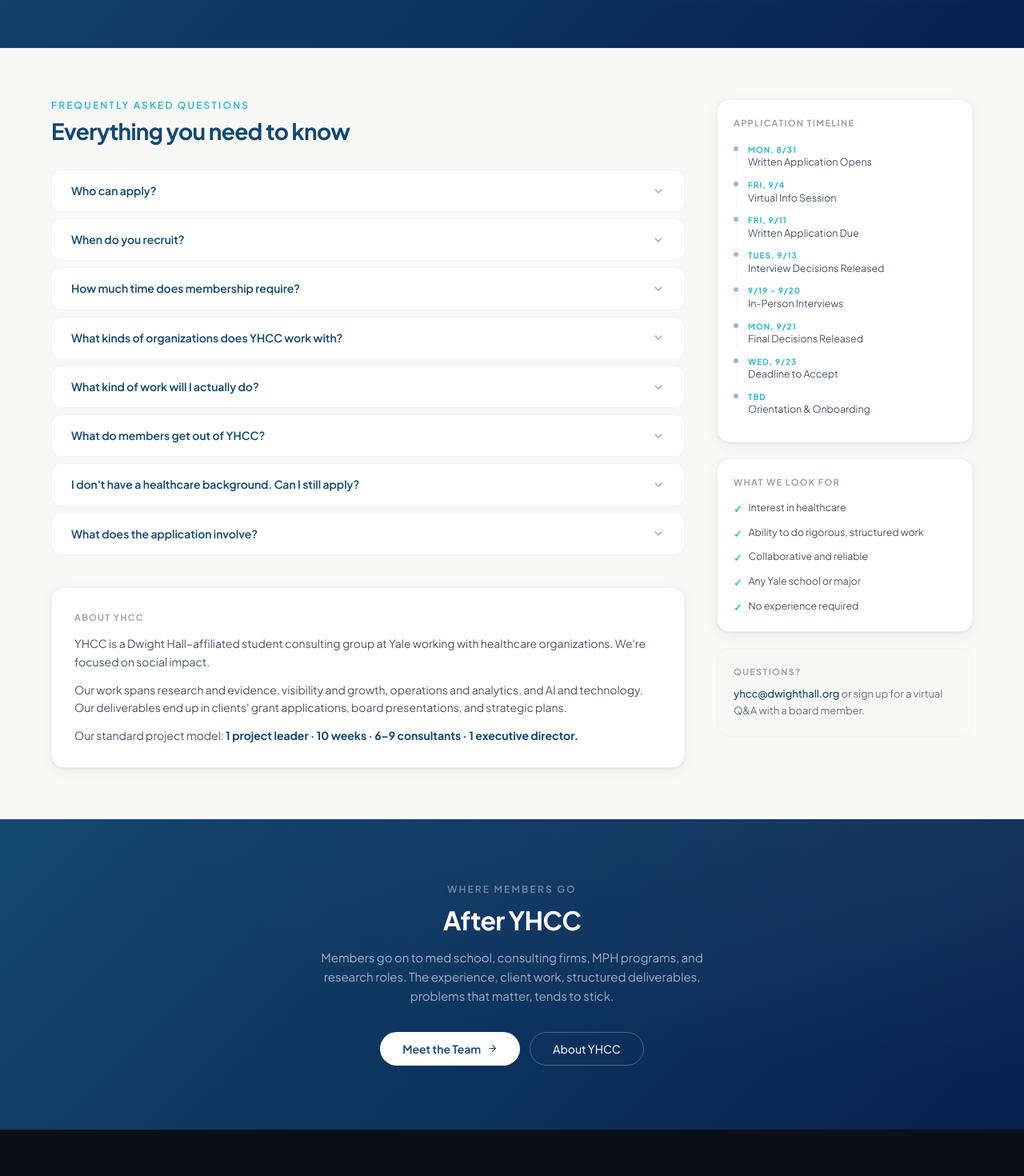
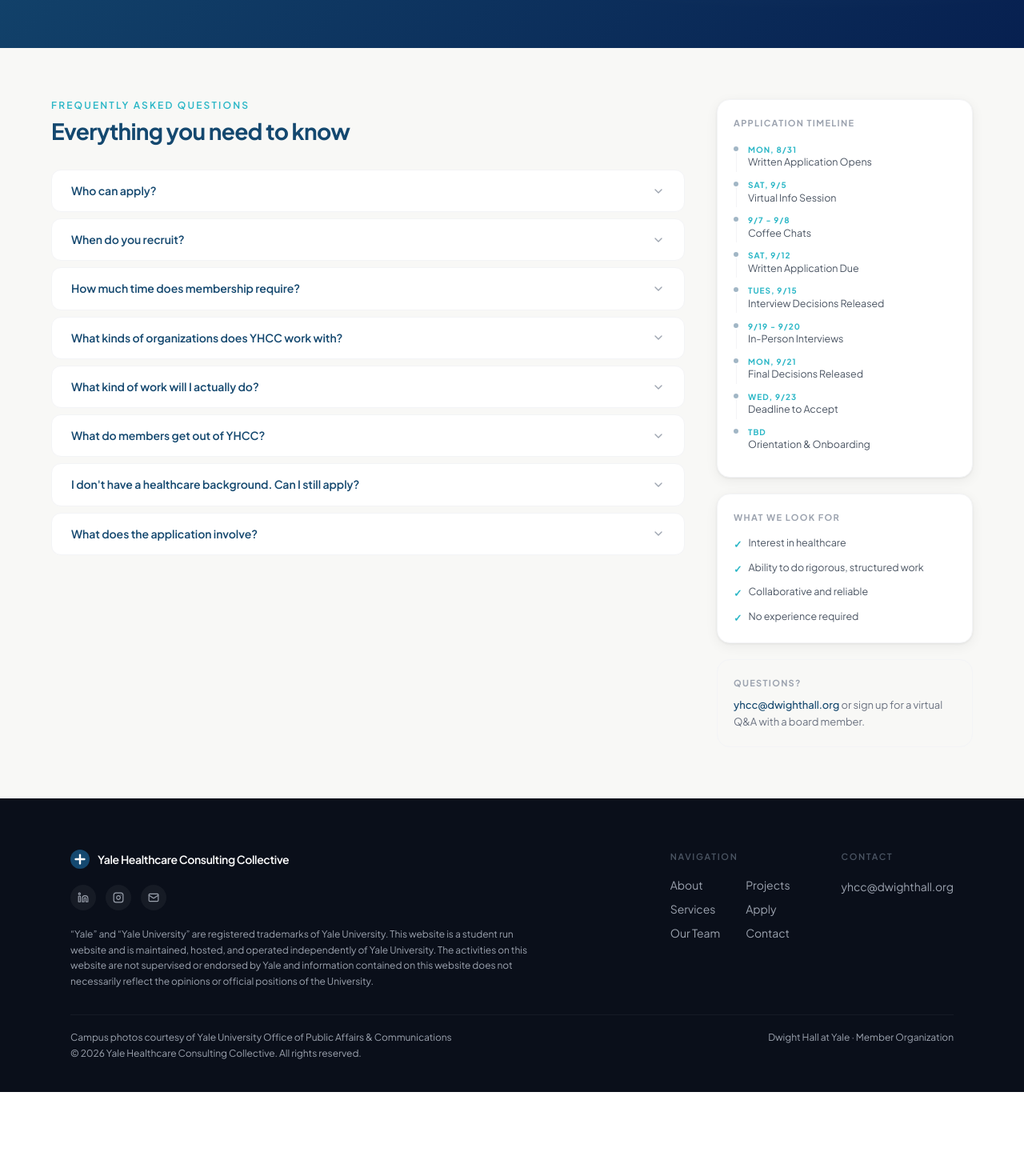
Before and after one commit to sofiagrimm/yale-healthcare-consulting, a React (Vite) app: page /apply in a window 1280 px wide. Shown: the part 360-1830 px from the top of the page at 80% size. After the commit the page ends 1725 px from the top, so only its background shows below. Built offline with nearby package versions, Linux system fonts and the light colour scheme.

Commit message:
Update Apply page copy, timeline, and remove About/After YHCC blocks

```diff
--- a/src/pages/Apply.tsx
+++ b/src/pages/Apply.tsx
@@ -1,13 +1,13 @@
 import { useState } from 'react'
 import { FadeIn, BlurReveal } from '../components/animations/FadeIn'
-import { Link } from 'react-router'
-import { ArrowRight, ChevronDown, ChevronUp } from 'lucide-react'
+import { ChevronDown, ChevronUp } from 'lucide-react'
 
 const timeline = [
   { label: 'Written Application Opens', date: 'Mon, 8/31' },
-  { label: 'Virtual Info Session', date: 'Fri, 9/4' },
-  { label: 'Written Application Due', date: 'Fri, 9/11' },
-  { label: 'Interview Decisions Released', date: 'Tues, 9/13' },
+  { label: 'Virtual Info Session', date: 'Sat, 9/5' },
+  { label: 'Coffee Chats', date: '9/7 - 9/8' },
+  { label: 'Written Application Due', date: 'Sat, 9/12' },
+  { label: 'Interview Decisions Released', date: 'Tues, 9/15' },
   { label: 'In-Person Interviews', date: '9/19 - 9/20' },
   { label: 'Final Decisions Released', date: 'Mon, 9/21' },
   { label: 'Deadline to Accept', date: 'Wed, 9/23' },
@@ -17,7 +17,7 @@
 const faqs = [
   {
     q: 'Who can apply?',
-    a: 'Any Yale student, undergraduate or graduate, who is motivated and interested in healthcare. We welcome students from all schools and majors. No prior consulting experience is required.',
+    a: 'Any Yale undergraduate student who is motivated and interested in healthcare. We welcome students from all schools and majors. No prior consulting experience is required.',
   },
   {
     q: 'When do you recruit?',
@@ -29,23 +29,23 @@
   },
   {
     q: 'What kinds of organizations does YHCC work with?',
-    a: 'We work with healthcare nonprofits, community health organizations, health systems, and mission-driven startups. Our focus is on organizations doing meaningful work in healthcare where structured research and strategy can drive impact.',
+    a: 'We work with healthcare nonprofits, community health organizations, government, and mission-driven startups. Our focus is on organizations doing meaningful work in healthcare where structured research and strategy can drive impact.',
   },
   {
     q: 'What kind of work will I actually do?',
-    a: 'Consulting work across research, data analysis, strategy, AI tool evaluation, and operational modeling. You\'ll work directly with clients, contribute to deliverables that end up in board presentations and grant applications, and have a named project role.',
+    a: 'Consulting work across research, data analysis, strategy, and operational modeling. You\'ll work directly with clients, contribute to deliverables that end up in board presentations and grant applications, and have a named project role.',
   },
   {
     q: 'What do members get out of YHCC?',
-    a: 'Hands-on consulting experience, mentorship from older members, and a network of Yale students interested in healthcare. Alumni go on to med school, consulting firms, MPH programs, and research roles. The structured project experience is genuinely useful.',
+    a: 'Hands-on consulting experience, mentorship from older members, and a network of Yale physicians and researchers. Alumni go on to med school, consulting firms, MPH programs, and research roles. The structured project experience is genuinely useful.',
   },
   {
     q: 'I don\'t have a healthcare background. Can I still apply?',
-    a: 'Yes. We deliberately build cross-disciplinary teams, economists, engineers, public policy students, and pre-med students all contribute meaningfully. Healthcare problems don\'t fit neatly into one discipline, and neither should our teams.',
+    a: 'Yes. We deliberately build cross-disciplinary teams where economists, engineers, public policy students, and pre-med students all contribute meaningfully. Healthcare problems don\'t fit neatly into one discipline, and neither should our teams.',
   },
   {
     q: 'What does the application involve?',
-    a: 'A written application with short-answer questions about your background and interests, a behavioral question, and a case study prompt. Top candidates are invited to an in-person interview. The full application takes about 30–45 minutes.',
+    a: 'A written application with short-answer questions about your background and interests, plus a case study prompt. Top candidates are invited to an in-person interview. The full application takes about 30–45 minutes.',
   },
 ]
 
@@ -86,7 +86,7 @@
           </BlurReveal>
           <BlurReveal delay={0.25}>
             <p className="text-white/60 text-base font-normal max-w-lg leading-relaxed">
-              We recruit at the start of each semester. Applications are open to all Yale students, no consulting experience required.
+              We recruit at the start of each semester. Applications are open to all Yale College students, no consulting experience required.
             </p>
           </BlurReveal>
         </div>
@@ -107,21 +107,6 @@
                 <FAQItem key={q} q={q} a={a} />
               ))}
             </div>
-
-            <FadeIn delay={0.1} className="mt-10">
-              <div className="bg-white border border-gray-100 rounded-2xl p-7 shadow-card">
-                <p className="text-[11px] font-bold uppercase tracking-[0.12em] text-gray-400 mb-3">About YHCC</p>
-                <p className="text-sm text-gray-600 leading-relaxed mb-3">
-                  YHCC is a Dwight Hall–affiliated student consulting group at Yale working with healthcare organizations. We're focused on social impact.
-                </p>
-                <p className="text-sm text-gray-600 leading-relaxed mb-3">
-                  Our work spans research and evidence, visibility and growth, operations and analytics, and AI and technology. Our deliverables end up in clients' grant applications, board presentations, and strategic plans.
-                </p>
-                <p className="text-sm text-gray-600 leading-relaxed">
-                  Our standard project model: <strong className="text-yale-blue">1 project leader · 10 weeks · 6–9 consultants · 1 executive director.</strong>
-                </p>
-              </div>
-            </FadeIn>
           </div>
 
           {/* Right: Sidebar */}
@@ -155,7 +140,6 @@
                     'Interest in healthcare',
                     'Ability to do rigorous, structured work',
                     'Collaborative and reliable',
-                    'Any Yale school or major',
                     'No experience required',
                   ].map((item) => (
                     <li key={item} className="flex items-start gap-2 text-[12.5px] text-gray-600">
@@ -181,34 +165,6 @@
 
         </div>
       </section>
-
-      {/* After YHCC CTA */}
-      <section className="py-20 px-6 bg-hero-gradient relative overflow-hidden">
-        <div className="absolute inset-0 bg-[radial-gradient(ellipse_at_100%_0%,rgba(255,255,255,0.05)_0%,transparent_60%)] pointer-events-none" />
-        <div className="max-w-3xl mx-auto text-center relative">
-          <FadeIn>
-            <p className="label-eyebrow text-white/40 mb-3">Where members go</p>
-            <h2 className="text-[2rem] font-bold text-white mb-4 tracking-tight">After YHCC</h2>
-            <p className="text-white/60 max-w-lg mx-auto mb-8 leading-relaxed">
-              Members go on to med school, consulting firms, MPH programs, and research roles. The experience, client work, structured deliverables, problems that matter, tends to stick.
-            </p>
-            <div className="flex flex-wrap justify-center gap-3">
-              <Link
-                to="/team"
-                className="inline-flex items-center gap-2 bg-white text-yale-blue px-7 py-2.5 rounded-full font-semibold text-sm hover:bg-gray-100 transition-all duration-300 hover:-translate-y-0.5"
-              >
-                Meet the Team <ArrowRight size={13} />
-              </Link>
-              <Link
-                to="/about"
-                className="inline-flex items-center gap-2 border border-white/25 text-white/90 px-7 py-2.5 rounded-full font-medium text-sm hover:bg-white/10 hover:border-white/40 transition-all duration-200"
-              >
-                About YHCC
-              </Link>
-            </div>
-          </FadeIn>
-        </div>
-      </section>
     </div>
   )
 }
```
